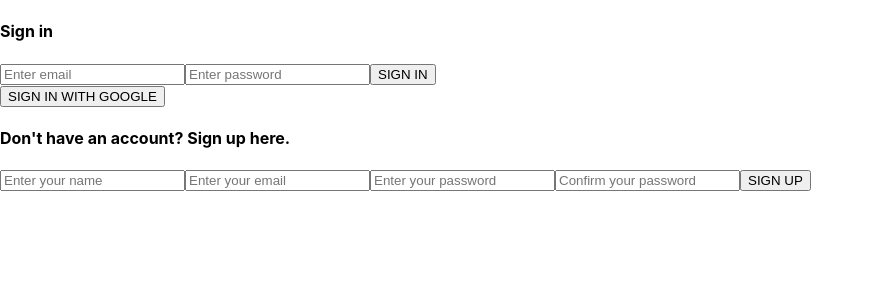
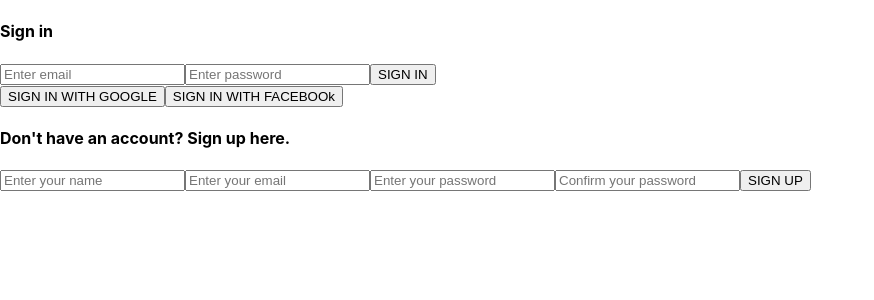
Before and after one commit to nathrmendoza/mt-app-v2, a React (Create React App) app: page / in a window 1280 px wide. Shown: the top 300 px of the page, without its empty margins (0-874 px from the left). Built offline with nearby package versions, Linux system fonts and the light colour scheme; no server answers; the HTML template or start-up script is replaced by a standard one.

Commit message:
add FB authentication

```diff
--- a/src/components/auth/sign-in-form.js
+++ b/src/components/auth/sign-in-form.js
@@ -1,6 +1,7 @@
 import React, { useState } from 'react'
 import {
   googleSignIn,
+  facebookSignIn,
   signInWithEmailPassword
 } from '../../utils/firebase.utils'
 
@@ -21,6 +22,16 @@ const SignInForm = () => {
   const signInWithGoogleHandler = async () => {
     try {
       const { user } = await googleSignIn()
+      console.log(user)
+
+    } catch(err) {
+      console.log(`Error Code: ${err.code}\nError Message: ${err.message}`)
+    }
+  }
+
+  const signInWithFacebookHandler = async () => {
+    try {
+      const { user } = await facebookSignIn()
       console.log(user)
 
     } catch(err) {
@@ -58,6 +69,7 @@ const SignInForm = () => {
         <button type='submit'>SIGN IN</button>
       </form>
       <button type='button' onClick={signInWithGoogleHandler}>SIGN IN WITH GOOGLE</button>
+      <button type='button' onClick={signInWithFacebookHandler}>SIGN IN WITH FACEBOOk</button>
     </div>
   )
 }
--- a/src/utils/firebase.utils.js
+++ b/src/utils/firebase.utils.js
@@ -2,6 +2,7 @@ import {initializeApp} from 'firebase/app'
 import {
   getAuth,
   GoogleAuthProvider,
+  FacebookAuthProvider,
   signInWithPopup,
   createUserWithEmailAndPassword,
   signInWithEmailAndPassword,
@@ -25,13 +26,19 @@ const app = initializeApp(firebaseConfig);
 
 const auth = getAuth(app);
 
-//google auth
+//Providers
 const googleProvider = new GoogleAuthProvider();
+const facebookProvider = new FacebookAuthProvider();
 
 /**
  * Sign in with google provider
  */
 export const googleSignIn = () => signInWithPopup(auth, googleProvider);
+
+/**
+ * Sign in with facebook provider
+ */
+export const facebookSignIn = () => signInWithPopup(auth, facebookProvider);
 
 /**
  * Sign in with email and password
```
